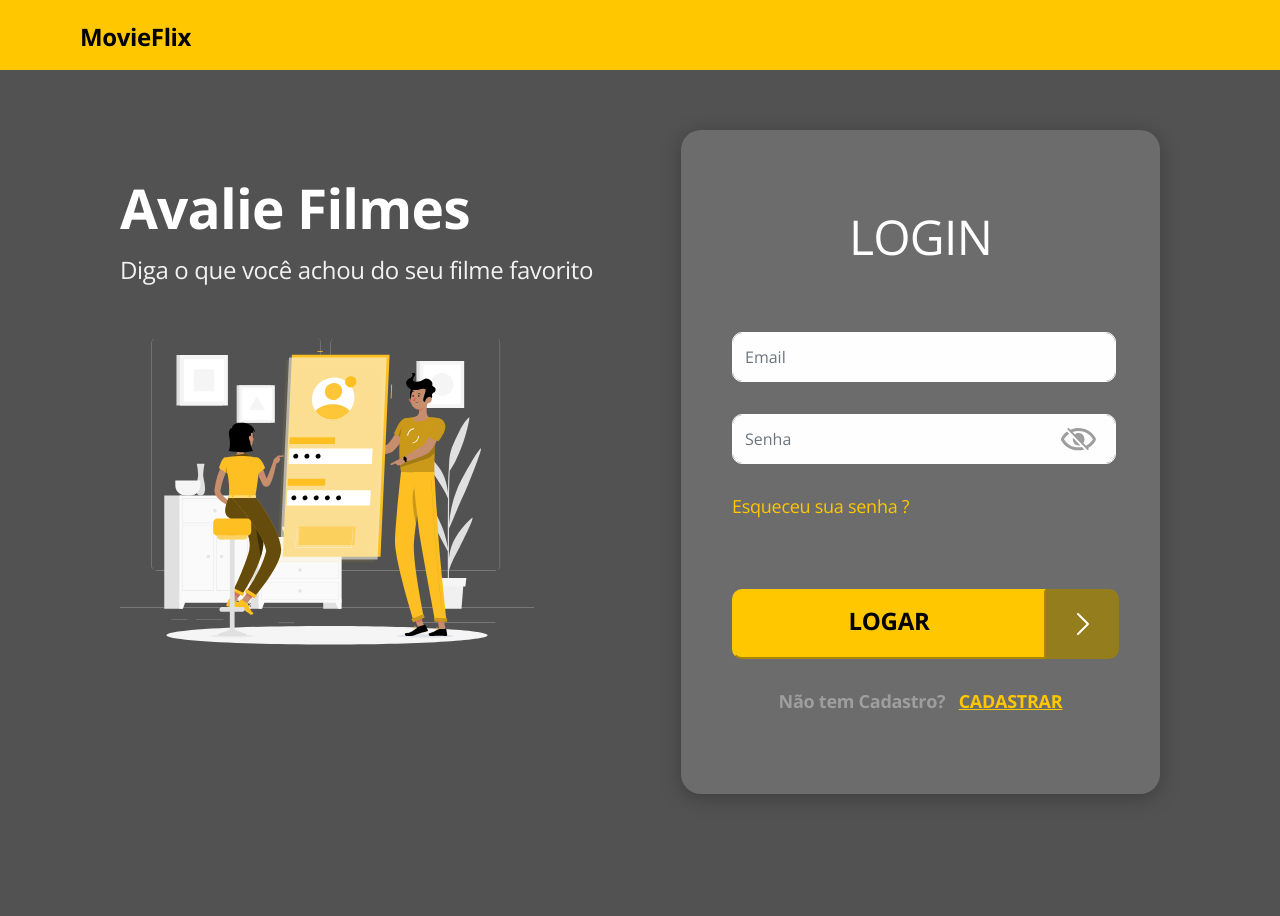
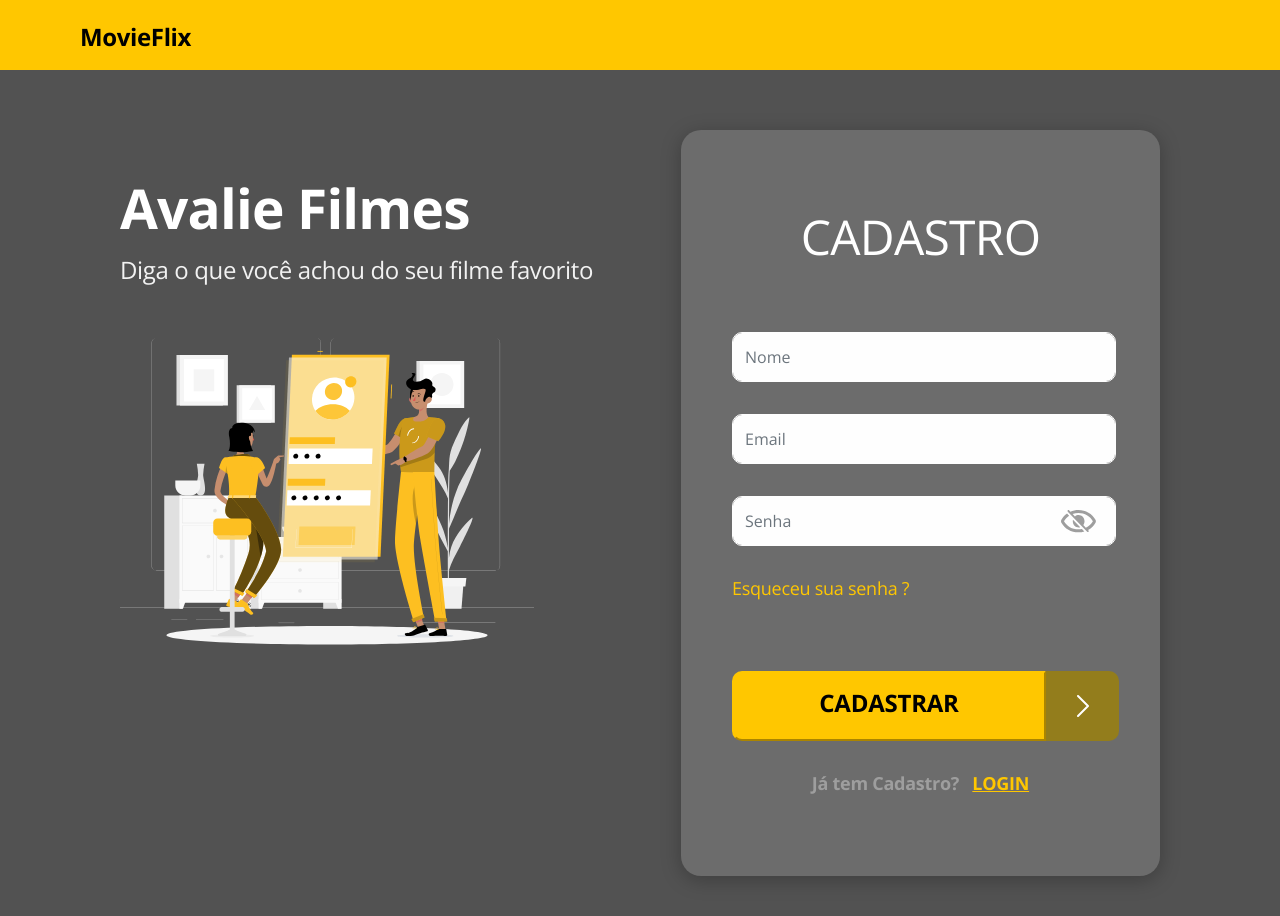
Before and after one commit to JoaoOtavioSegantini/ds-movieflix, a React (Create React App) app in the folder front-web/: page / in a window 1280 px wide. Both pictures are taken after a click on the element "CADASTRAR". Shown: the top 916 px of the page. Built offline with nearby package versions, Linux system fonts and the light colour scheme; no server answers.

Commit message:
Add create user and update styles

```diff
--- a/front-web/src/core/components/ButtonLoader/index.tsx
+++ b/front-web/src/core/components/ButtonLoader/index.tsx
@@ -4,9 +4,10 @@ type Props = {
   isLoading: boolean
   disabled: boolean
   isReset: boolean
+  isSignUp: boolean
 }
 
-const ButtonLoader = ({ isLoading, disabled, isReset }: Props) => {
+const ButtonLoader = ({ isLoading, disabled, isReset, isSignUp }: Props) => {
   return isLoading ? (
     <button className="btn-icon btn-primary row" type="button" disabled>
       <span
@@ -20,7 +21,9 @@ const ButtonLoader = ({ isLoading, disabled, isReset }: Props) => {
     </button>
   ) : (
     <button className="btn-icon btn-primary" disabled={disabled}>
-      <h5>{isReset ? 'ENVIAR TOKEN' : 'LOGAR'}</h5>
+      <h5>
+        {(isReset && 'ENVIAR TOKEN') || (isSignUp && 'CADASTRAR') || 'LOGAR'}
+      </h5>
     </button>
   )
 }
--- a/front-web/src/core/components/CardReview/styles.scss
+++ b/front-web/src/core/components/CardReview/styles.scss
@@ -25,7 +25,7 @@
 .card-my-review {
   margin-bottom: 35px !important;
   &:first-child {
-    margin-top: 100px;
+    margin-top: 150px;
   }
 }
 
--- a/front-web/src/core/components/Form/index.tsx
+++ b/front-web/src/core/components/Form/index.tsx
@@ -9,10 +9,34 @@ type Props = {
   showText: boolean
   children: React.ReactNode
   isReset: boolean
+  isSignUp: boolean
 }
-const Form = ({ errors, register, showText, children, isReset }: Props) => {
+const Form = ({
+  errors,
+  register,
+  showText,
+  children,
+  isReset,
+  isSignUp
+}: Props) => {
   return (
     <>
+      {isSignUp && (
+        <input
+          type="text"
+          className={`form-control d-flex ${errors.name ? 'is-invalid' : ''} `}
+          placeholder="Nome"
+          {...register('name', {
+            required: 'Campo obrigatório',
+            minLength: 15
+          })}
+        />
+      )}
+      {errors.name && (
+        <div className="invalid-feedback d-block" data-testid="username-error">
+          {errors.name.message}
+        </div>
+      )}
       <input
         type="email"
         className={`form-control d-flex ${
--- a/front-web/src/core/components/IconShow/styles.scss
+++ b/front-web/src/core/components/IconShow/styles.scss
@@ -2,6 +2,7 @@
   position: absolute;
   left: 380px;
   top: -68px;
+  cursor: pointer;
 }
 
 @media (max-width: 576px) {
--- a/front-web/src/pages/Home/index.tsx
+++ b/front-web/src/pages/Home/index.tsx
@@ -14,16 +14,79 @@ import ButtonLoader from '@components/ButtonLoader'
 import IconShow from '@components/IconShow'
 import Form from '@components/Form'
 import { toast } from 'react-toastify'
+// import { DeepMap, FieldError, UseFormRegister } from 'react-hook-form'
 
 export type FormState = {
   username: string
   password: string
   to: string
+  name: string
 }
 
 type LocationState = {
   from: string
 }
+
+// type Props = {
+//   errors: DeepMap<FormState, FieldError>
+//   register: UseFormRegister<FormState>
+//   showText: boolean
+//   children: React.ReactNode
+//   isReset: boolean
+//   hiddenPassword?: boolean
+// }
+
+// export const EmailPassword = (
+//   errors: Props['errors'],
+//   children: Props['children'],
+//   register: Props['register'],
+//   isReset: Props['isReset'],
+//   showText: Props['showText'],
+//   hiddenPassword = false
+// ) => ({
+//   email: {
+//     type: 'email',
+//     placeholder: 'Email',
+//     className: `form-control d-flex ${errors.username ? 'is-invalid' : ''} `,
+//     register: {
+//       ...register(isReset ? 'to' : 'username', {
+//         required: 'Campo obrigatório',
+//         pattern: {
+//           value: /^[A-Z0-9._%+-]+@[A-Z0-9.-]+\.[A-Z]{2,}$/i,
+//           message: 'Email inválido'
+//         }
+//       })
+//     },
+//     fieldError: errors.username ? (
+//       <div className="invalid-feedback d-block" data-testid="username-error">
+//         {errors?.username!.message}
+//       </div>
+//     ) : null,
+//     fieldReset:
+//       isReset && errors.to ? (
+//         <div className="invalid-feedback d-block" data-testid="to-error">
+//           {errors.to.message}
+//         </div>
+//       ) : null
+//   },
+//   password: {
+//     hidden: isReset || hiddenPassword,
+//     principal: (
+//       <div className="group ">
+//         <input
+//           className={`form-control col ${errors.password ? 'is-invalid' : ''} `}
+//           type={showText ? 'text' : 'password'}
+//           placeholder="Senha"
+//           {...register('password', {
+//             required: 'Campo obrigatório'
+//           })}
+//         />
+
+//         {children}
+//       </div>
+//     )
+//   }
+// })
 
 const Home = () => {
   const [values, setValues] = useState({
@@ -42,6 +105,7 @@ const Home = () => {
   const history = useHistory()
   const location = useLocation<LocationState>()
   const [isReset, setIsReset] = useState(false)
+  const [isSignUp, setIsSignUp] = useState(false)
 
   const handleClickPassword = () => {
     setValues({ ...values, showPassword: !values.showPassword })
@@ -73,6 +137,33 @@ const Home = () => {
       })
   }
 
+  const onSignup = (data: FormState) => {
+    setIsLoading(true)
+    setHasError(false)
+    setIsLoading(true)
+    makeRequest({
+      url: '/users',
+      method: 'POST',
+      data: {
+        email: data.username,
+        name: data.name,
+        password: data.password,
+        roles: [{ id: 1 }]
+      }
+    })
+      .then(() => {
+        setIsLoading(false)
+        toast.success('Cadastro efetuado com sucesso!')
+      })
+      .catch((err) => {
+        if (err.response.data.message === '') {
+          toast.error(err.response.data.error)
+        } else {
+          toast.error(err.response?.data.message)
+        }
+        setIsLoading(false)
+      })
+  }
   const onReset = (data: FormState) => {
     setHasError(false)
     setIsLoading(true)
@@ -104,15 +195,20 @@ const Home = () => {
         </div>
         <form
           className="col-6 login-base"
-          onSubmit={handleSubmit(!isReset ? onSubmit : onReset)}
+          onSubmit={handleSubmit(
+            isSignUp ? onSignup : isReset ? onReset : onSubmit
+          )}
         >
-          <h1 className="login-title">{isReset ? 'RESET' : 'LOGIN'}</h1>
+          <h1 className="login-title">
+            {isReset ? 'RECUPERAR' : isSignUp ? 'CADASTRO' : 'LOGIN'}
+          </h1>
           {hasError && <Alert onClick={() => setHasError(false)} />}
           <Form
             errors={errors}
             register={register}
             showText={values.showPassword}
             isReset={isReset}
+            isSignUp={isSignUp}
           >
             <IconShow
               errors={!!errors.password}
@@ -128,6 +224,8 @@ const Home = () => {
               errors.password = undefined
               errors.to = undefined
               errors.username = undefined
+              errors.name = undefined
+              setIsSignUp(false)
             }}
             className="reset-link"
           >
@@ -138,13 +236,23 @@ const Home = () => {
               isLoading={isLoading}
               disabled={!!errors.password || !!errors.username}
               isReset={isReset}
+              isSignUp={isSignUp}
             />
             <div className="btn-icon-content" data-testid="arrowIcon">
               <ArrowIcon />
             </div>
           </div>
           <a className="sign-btn">
-            Não tem Cadastro?&nbsp;&nbsp;&nbsp; <span>CADASTRAR</span>
+            {isSignUp ? 'Já tem Cadastro?' : 'Não tem Cadastro?'}
+            &nbsp;&nbsp;&nbsp;
+            <span
+              onClick={() => {
+                setIsSignUp(!isSignUp)
+                setIsReset(false)
+              }}
+            >
+              {isSignUp ? 'LOGIN' : 'CADASTRAR'}
+            </span>
           </a>
         </form>
       </div>
--- a/front-web/src/pages/MyReviews/styles.scss
+++ b/front-web/src/pages/MyReviews/styles.scss
@@ -16,7 +16,7 @@
     font-size: 50px;
     line-height: 68px;
     position: absolute;
-    top: 28%;
+    top: 35%;
     left: 50%;
     transform: translate(-50%, -50%);
     color: var(--pure-white);
```
